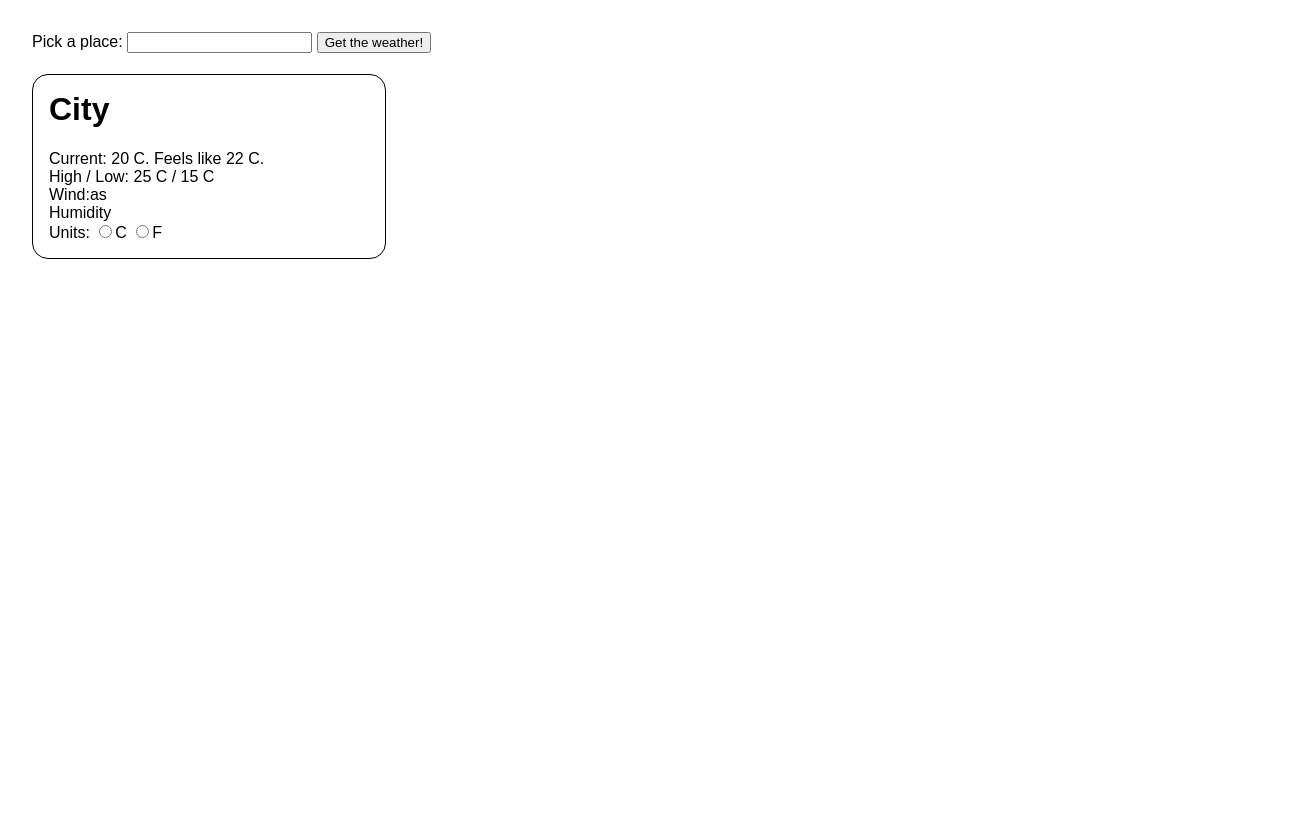
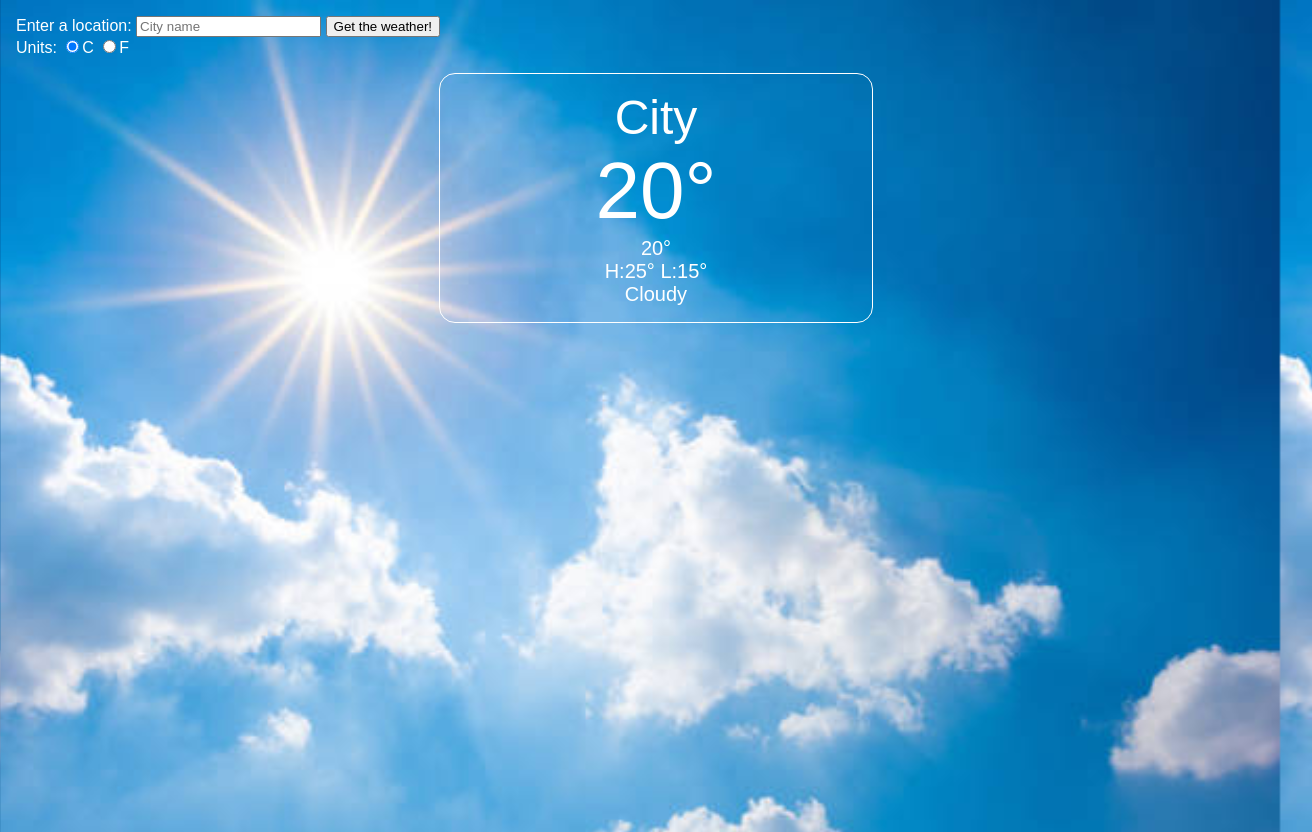
Before and after one commit to nhsegal/weather, a plain HTML site: page index.html in a window 1280 px wide. Shown: the whole page, 1312 px wide, since content can reach past the window. Before the commit the page ends 800 px from the top, so only its background shows below. Drawn offline with Linux system fonts and the light colour scheme.

Commit message:
Implement temperature unit switch

```diff
--- a/index.html
+++ b/index.html
@@ -10,22 +10,24 @@
     <link rel="stylesheet" href="styles.css">
 </head>
 <body>
-    <label for="location-search">Pick a place:</label>
-    <input type="text" name="location-search" id="location-search">
-    <button>Get the weather!</button>
-    <h1 id="location"></h1>
+    <div id="search-container">
+        <label for="location-search">Enter a location:</label>
+        <input type="text" name="location-search" id="location-search" placeholder="City name">
+        <button>Get the weather!</button>
+    </div>
+    <div> Units:
+        <input type="radio" name="units" value="C" checked>C</input>
+        <input type="radio" name="units" value="F">F</input>
+    </div>
     <div id="temp"></div>
     <div id="myContainer">
-        <h1>City</h1>
+        <div id="location">City</div>
+        <div id="temperature">20&#176;</div>
+        <div id="feels-like">20&#176;</div>
+        <div id="high-low">H:25&#176; L:15&#176;</div>
+        <div id="weather-description">Cloudy</div>
 
-        <div>Current: 20 C. Feels like 22 C.</div>
-        <div>High / Low: 25 C / 15 C</div>
-        <div>Wind:as</div>
-        <div>Humidity</div>
-        <div> Units:
-            <input type="radio">C</input>
-            <input type="radio">F</input>
-        </div>
+
     </div>
     <script src="main.js" defer></script>
 </body>
--- a/styles.css
+++ b/styles.css
@@ -2,19 +2,42 @@ body {
     font-family: Arial, Helvetica, sans-serif;
     padding: 1rem;
     margin: 1rem;
-}
-
-h1 {
-    margin-top: 0;
+    display: flex;
+    flex-direction: column;
+    color: white;
+    height: 100vh;
+    width: 100%;
+	background-image: url('./imgs/clear.jpeg');
+    background-size: cover;
+	/*background-color: #0005; background-blend-mode: darken;*/
+	margin: 0;
 }
 
 #myContainer {
-    border: 1px black solid;
+    align-self: center;
+    border: 1px white solid;
     border-radius: 1rem;
-    width: 20rem;
+    width: 25rem;
     padding: 1rem;
     margin: 1rem 0;
+    display: flex;
+    flex-direction: column;
+    align-items: center;
+    text-align: center;
+    font-size: 1.25rem;
 }
+
+#location {
+    margin-top: 0;
+    font-size: 3rem;
+}
+
+#temperature {
+    margin-top: 0;
+    font-size: 5rem;
+}
+
+
 
 .material-symbols-outlined {
   font-variation-settings:
```
Also changed, not shown: imgs/clear.jpeg (renamed from imgs/sunny.jpeg), imgs/clouds.jpeg (added), imgs/drizzle.webp (renamed from imgs/rainy.webp), imgs/fog.jpeg (added), imgs/mostly_cloudy.jpeg (deleted), imgs/rain.webp (added), imgs/snow.jpeg (added), imgs/thunderstorm.webp (added).
